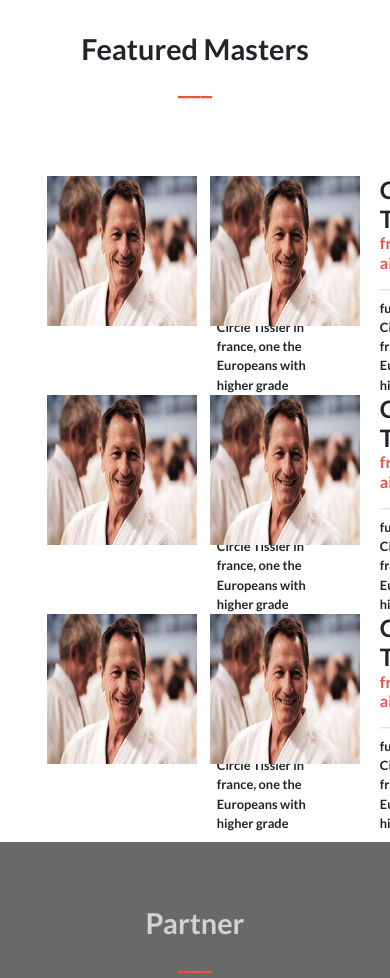
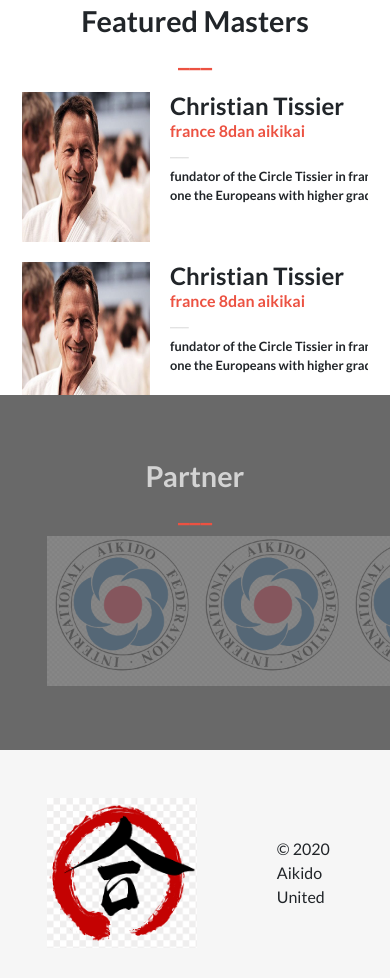
Before and after one commit to ricardomonte/Aikido-Master-Class-Capstone-Project, a plain HTML site: page index.html in a window 390 px wide. Shown: the part 1791-2769 px from the top of the page. Drawn offline with nearby package versions, Linux system fonts and the light colour scheme.

Commit message:
add media queries

```diff
--- a/index.html
+++ b/index.html
@@ -117,7 +117,7 @@
     <section class="master">
       <h2>Featured Masters</h2>
       <div class="container-master">
-        <div class="master-info">
+        <div class="master-info master1">
           <div class="master-img">
             <img class="img-size" src="img/christian-tissier-660x400.jpg" alt="">
           </div>
@@ -127,7 +127,7 @@
             <p>fundator of the Circle Tissier in france, one the Europeans with higher grade</p>
           </div>
         </div>
-        <div class="master-info">
+        <div class="master-info master2">
           <div>
             <img class="img-size" src="img/christian-tissier-660x400.jpg" alt="">
           </div>
@@ -137,7 +137,8 @@
             <p>fundator of the Circle Tissier in france, one the Europeans with higher grade</p>
           </div>
         </div>
-        <div class="master-info">
+
+        <div class="master-info master3">
           <div>
             <img class="img-size" src="img/christian-tissier-660x400.jpg" alt="">
           </div>
@@ -147,7 +148,7 @@
             <p>fundator of the Circle Tissier in france, one the Europeans with higher grade</p>
           </div>
         </div>
-        <div class="master-info">
+        <div class="master-info master4">
           <div>
             <img class="img-size" src="img/christian-tissier-660x400.jpg" alt="">
           </div>
@@ -157,7 +158,7 @@
             <p>fundator of the Circle Tissier in france, one the Europeans with higher grade</p>
           </div>
         </div>
-        <div class="master-info">
+        <div class="master-info master5">
           <div>
             <img class="img-size" src="img/christian-tissier-660x400.jpg" alt="">
           </div>
@@ -167,7 +168,7 @@
             <p>fundator of the Circle Tissier in france, one the Europeans with higher grade</p>
           </div>
         </div>
-        <div class="master-info">
+        <div class="master-info master6">
           <div>
             <img class="img-size" src="img/christian-tissier-660x400.jpg" alt="">
           </div>
--- a/sass/mediaQuery.scss
+++ b/sass/mediaQuery.scss
@@ -78,6 +78,44 @@
       }
     }
 
+    .master {
+      grid-area: section3;
+      margin: 0 1.4rem;
+      height: 47vh;
+      overflow: hidden;
+
+      .container-master {
+        @include gridMd;
+        grid-template-rows: set-grid($rows1);
+        grid-template-areas: $templateMd1;
+        row-gap: 20px;
+        width: 100vw;
+      }
+
+      .master-info {
+        width: 100%;
+      }
+
+      .master1 {
+        grid-area: program1;
+      }
+      .master2 {
+        grid-area: program2;
+      }
+      .master3 {
+        grid-area: program3;
+      }
+      .master4 {
+        grid-area: program4;
+      }
+      .master5 {
+        grid-area: program5;
+      }
+      .master6 {
+        grid-area: program6;
+      }
+    }
+
   }
 
 }
--- a/sass/mixins.scss
+++ b/sass/mixins.scss
@@ -145,10 +145,5 @@
 }
 
 @function set-grid($temp){
-  @if ($temp == 4) {
-    @return repeat(1fr, 4);
-  } @else {
-    @return repeat(1fr, 6);
-  }
-
+  @return repeat(1fr, $temp);
 }
```
Also changed, not shown: css/styles.css.
